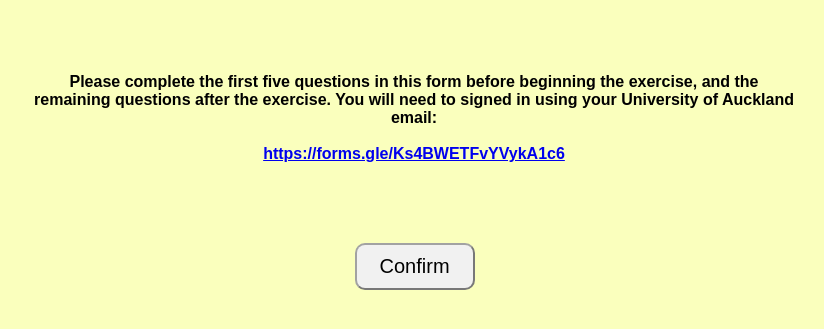
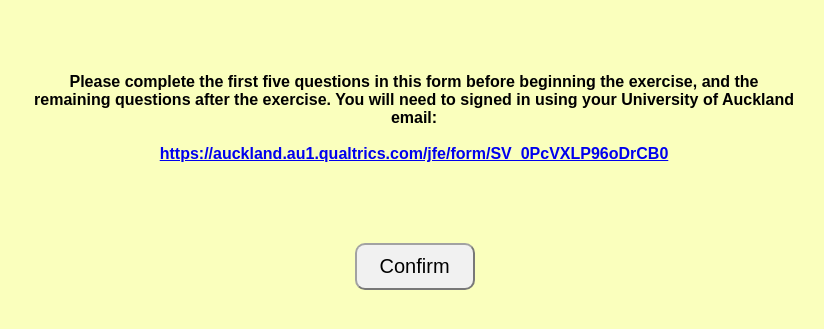
Before and after one commit to songyanteng/BreathingR, a plain HTML site: page index.html in a window 1280 px wide. Both pictures are taken after a click on the button "I Understand". Shown: the part 397-726 px from the top of the page, without its empty margins (226-1050 px from the left). Drawn offline with Linux system fonts and the light colour scheme.

Commit message:
Update index.html

```diff
--- a/index.html
+++ b/index.html
@@ -132,8 +132,8 @@
           need to signed in using your University of Auckland email:
           <br />
           <br />
-          <a href="https://forms.gle/Ks4BWETFvYVykA1c6" target="_blank"
-            >https://forms.gle/Ks4BWETFvYVykA1c6</a
+          <a href="https://auckland.au1.qualtrics.com/jfe/form/SV_0PcVXLP96oDrCB0" target="_blank"
+            >https://auckland.au1.qualtrics.com/jfe/form/SV_0PcVXLP96oDrCB0</a
           >
         </div>
       </div>
```
